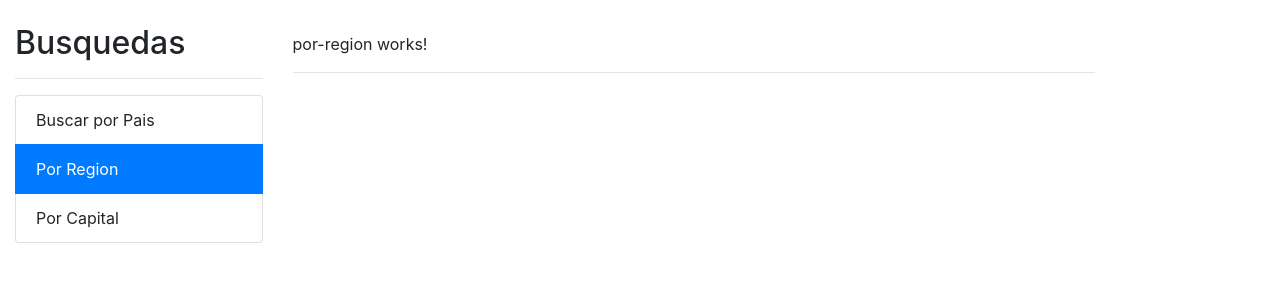
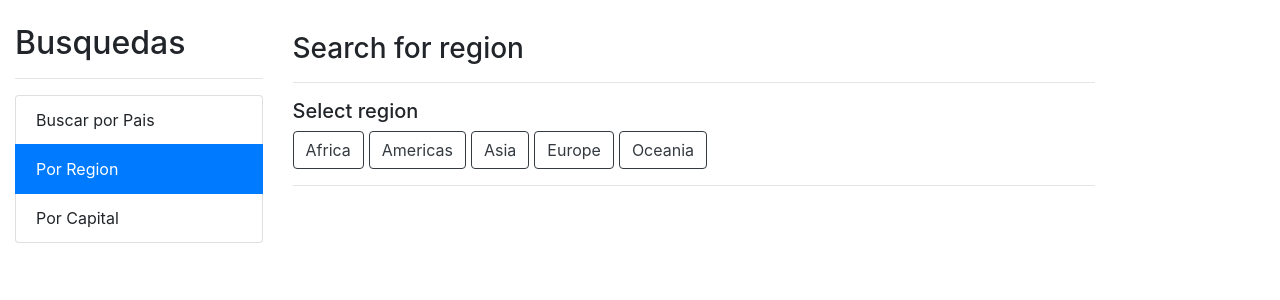
Before and after one commit to alexanderEduardo/angular-App-paises, an Angular app: page /region in a window 1280 px wide. Shown: the top 300 px of the page. Built offline with nearby package versions, Linux system fonts and the light colour scheme.

Commit message:
region component post init

```diff
--- a/src/app/pais/pages/por-region/por-region.component.html
+++ b/src/app/pais/pages/por-region/por-region.component.html
@@ -1 +1,18 @@
-<p>por-region works!</p>
+<h3>Search for region <small>{{activeRegion | titlecase}}</small></h3>
+<hr>
+
+<h5>Select region</h5>
+<!-- [class.btn-dark]="reg === activeRegion" -->
+<!-- [ngClass]="{ 'btn-dark' : reg === activeRegion, 'btn-outline-dark' : reg !== activeRegion}" -->
+<!-- [class.active]="reg === activeRegion" -->
+<!-- [class]="reg === activeRegion ? 'btn-dark' : 'btn-outline-dark'" -->
+<div class="row">
+    <div class="col">
+        <button *ngFor="let reg of regions" class="btn btn-outline-dark"
+        (click)="activeButton(reg)"
+        [class.active]="reg === activeRegion"
+        >
+            {{reg | titlecase}}
+        </button>
+    </div>
+</div>
--- a/src/app/pais/pages/por-region/por-region.component.ts
+++ b/src/app/pais/pages/por-region/por-region.component.ts
@@ -4,13 +4,21 @@ import { Component, OnInit } from '@angular/core';
   selector: 'app-por-region',
   templateUrl: './por-region.component.html',
   styles: [
+    `button {
+      margin-right: 5px;
+    }`
   ]
 })
-export class PorRegionComponent implements OnInit {
+export class PorRegionComponent {
+
+  regions : string[] = ['africa', 'americas', 'asia', 'europe', 'oceania'];
+  activeRegion : string = '';
 
   constructor() { }
 
-  ngOnInit(): void {
+  activeButton(region : string) {
+    this.activeRegion = region;
   }
 
+
 }
```
